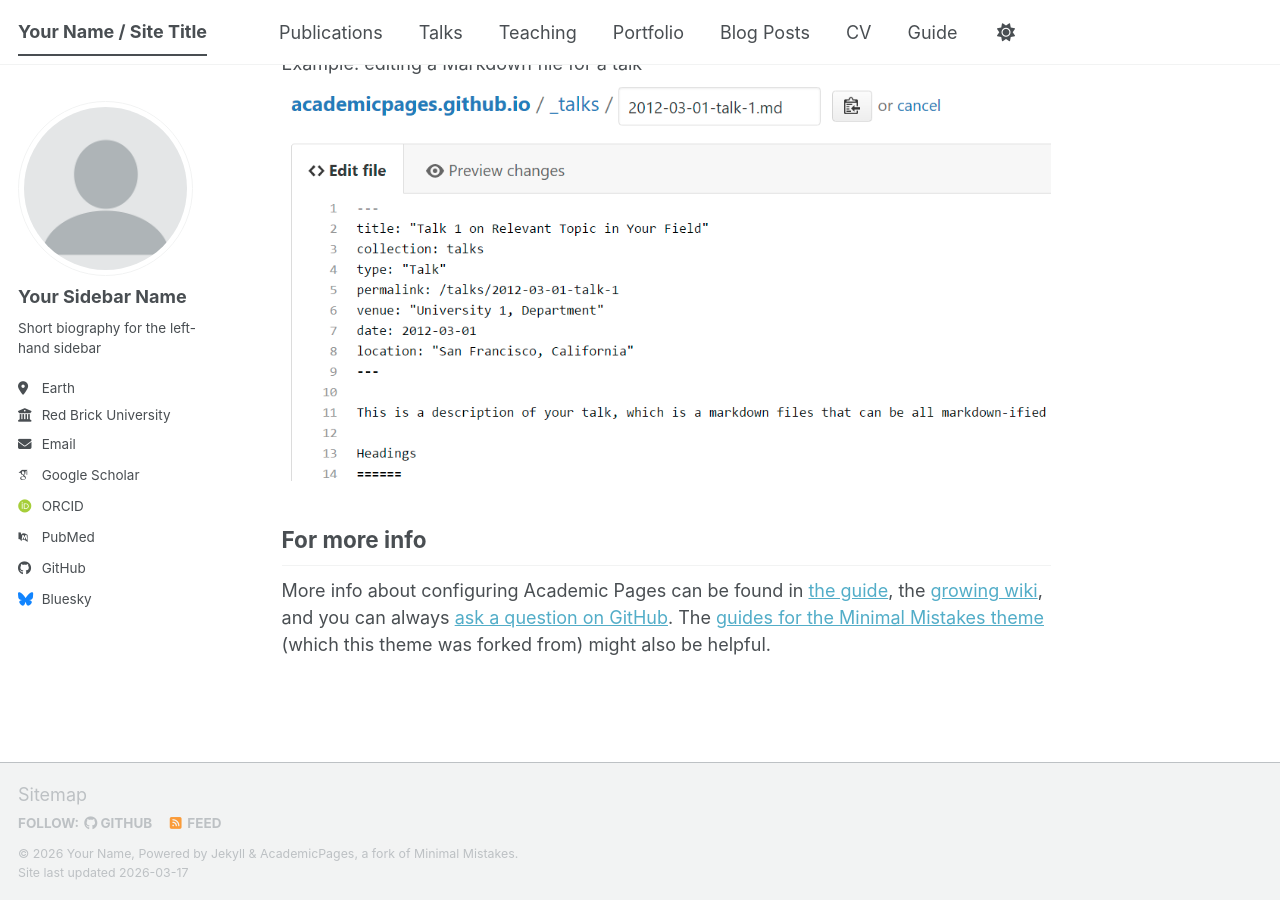
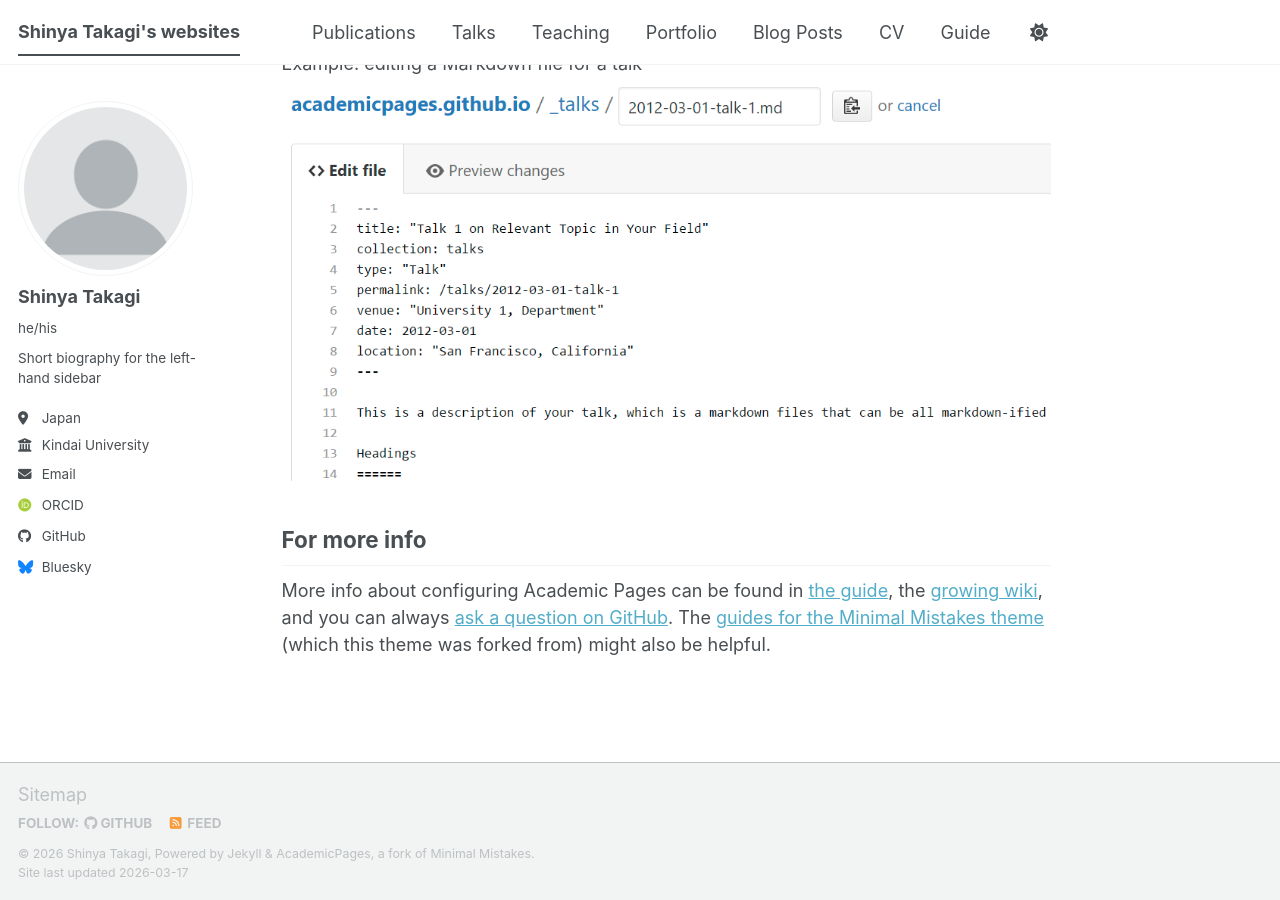
Before and after one commit to shinya-takagi/shinya-takagi.github.io, a Jekyll site: the page built from _pages/about.md, in a window 1280 px wide and 900 px high, scrolled down 2720 px. Built offline with Jekyll 4.4.1, drawn with Linux system fonts in a browser that asks for light colours; some web fonts are replaced; a script bundle is joined from its source files by our own code; library files that are not in the unit come from our copies.

Commit message:
Update my profile

```diff
--- a/_config.yml
+++ b/_config.yml
@@ -9,14 +9,14 @@
 # Basic Site Settings
 locale                   : "en-US"
 site_theme               : "default" # The available themes options are "default", "air", "sunrise", "mint", "dirt" and "contrast"
-title                    : "Your Name / Site Title"
+title                    : "Shinya Takagi's websites"
 title_separator          : "-"
-name                     : &name "Your Name"
-description              : &description "Your Name's academic portfolio"   # Update this with a general description of your site, this is the default if not overridden by a page
-url                      : https://academicpages.github.io # The base hostname & protocol for your site e.g. "https://[your GitHub username].github.io",
+name                     : &name "Shinya Takagi"
+description              : &description "Shinya Takagi's academic portfolio"   # Update this with a general description of your site, this is the default if not overridden by a page
+url                      : https://shinya-takagi.github.io # The base hostname & protocol for your site e.g. "https://[your GitHub username].github.io",
                                                            # or if you already have some other page hosted on Github then use "https://[your GitHub username].github.io/[Your Repo Name]"
 baseurl                  : "" # the subpath of your site, e.g. "/blog"
-repository               : "academicpages/academicpages.github.io"
+repository               : "shinya-takagi/shinya-takagi.github.io"
 
 # Site Author - The following control what appear as part of the author content on the side bar.
 #               If a field is blank the icon and link will not appear, otherwise it will be shown.
@@ -24,24 +24,24 @@ repository               : "academicpages/academicpages.github.io"
 author:
   # Biographic information
   avatar           : "profile.png"
-  name             : "Your Sidebar Name"
-  pronouns         : # example: "she/her"
+  name             : "Shinya Takagi"
+  pronouns         : "he/his" # example: "she/her"
   bio              : "Short biography for the left-hand sidebar"
-  location         : "Earth"
-  employer         : "Red Brick University"
+  location         : "Japan"
+  employer         : "Kindai University"
   uri              : # URL
-  email            : "none@example.org"
+  email            : "shinya_takagi@kindai.ac.jp"
 
   # Academic websites
   academia         : # URL
   arxiv            : # URL - Update with the correct link to your profile
-  googlescholar    : "https://scholar.google.com/citations?user=PS_CX0AAAAAJ"
+  googlescholar    : # URL
   inspire-hep      : # URL
   impactstory      : # URL
-  orcid            : "https://orcid.org/yourorcidurl"
+  orcid            : "https://orcid.org/0000-0001-8358-4790"
   semantic         : # URL
   ssrn             : # URL
-  pubmed           : "https://www.ncbi.nlm.nih.gov/pubmed/?term=john+snow"
+  pubmed           : # URL
   researchgate     : # URL
   scopus           : # URL
   zotero           : # URL
@@ -51,7 +51,7 @@ author:
   bitbucket        : # Username - Update with your username on the site
   codepen          : # Username
   dribbble         : # Username
-  github           : "academicpages"
+  github           : "shinya-takagi"
   kaggle           : # Username
   stackoverflow    : # User number or user number and name (i.e., use "1" or "1/jeff-atwood")
 
```
